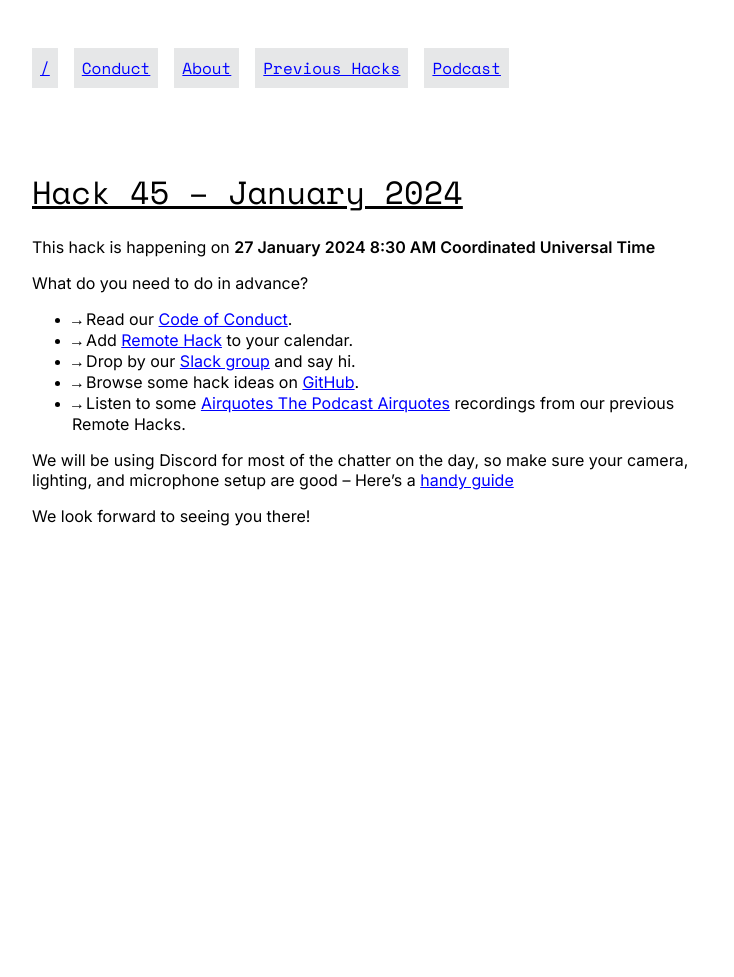
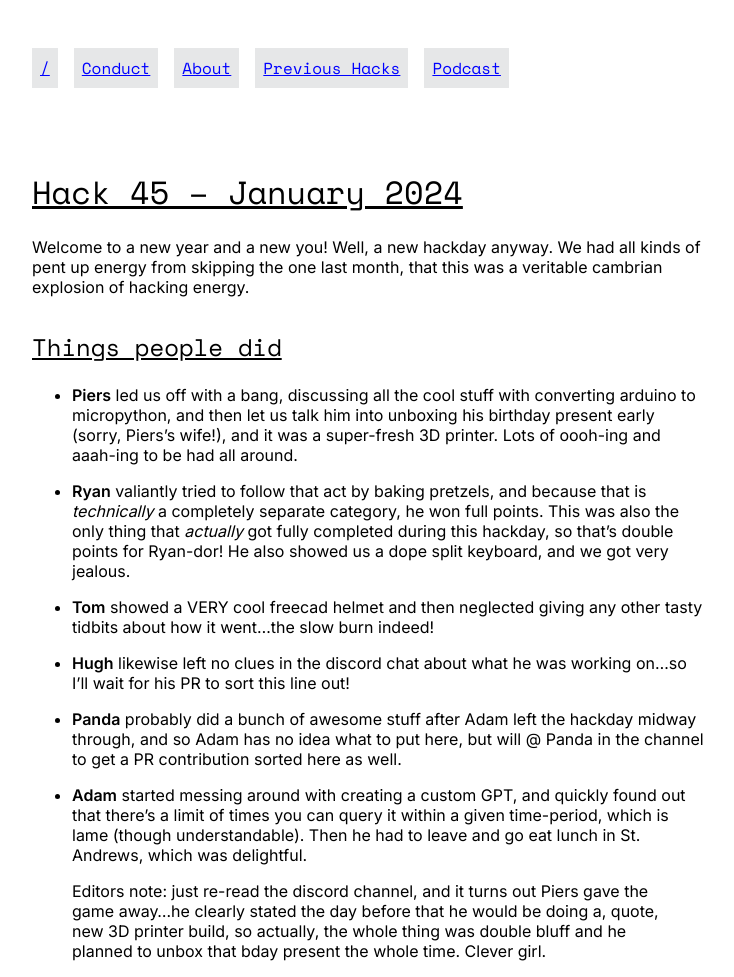
Before and after one commit to remotehack/remotehack.github.io, a Jekyll site: the page built from _hacks/45.md, in a window 1280 px wide. Shown: the whole page, without its empty margins (272-1006 px from the left). Built offline with Jekyll 4.4.1, drawn with Linux system fonts in a browser that asks for light colours; before the commit the page ends 900 px from its top, so only the background shows below that.

Commit message:
add writeup for january 2024

```diff
--- a/_hacks/45.md
+++ b/_hacks/45.md
@@ -1,5 +1,22 @@
 ---
 hack_number: 45
 date: 2024-01-27
-upcoming: true
 ---
+
+Welcome to a new year and a new you! Well, a new hackday anyway. We had all kinds of pent up energy from skipping the one last month, that this was a veritable cambrian explosion of hacking energy.
+
+## Things people did
+
+- **Piers** led us off with a bang, discussing all the cool stuff with converting arduino to micropython, and then let us talk him into unboxing his birthday present early (sorry, Piers's wife!), and it was a super-fresh 3D printer. Lots of oooh-ing and aaah-ing to be had all around.
+
+- **Ryan** valiantly tried to follow that act by baking pretzels, and because that is _technically_ a completely separate category, he won full points. This was also the only thing that _actually_ got fully completed during this hackday, so that's double points for Ryan-dor! He also showed us a dope split keyboard, and we got very jealous.
+
+- **Tom** showed a VERY cool freecad helmet and then neglected giving any other tasty tidbits about how it went...the slow burn indeed!
+
+- **Hugh** likewise left no clues in the discord chat about what he was working on...so I'll wait for his PR to sort this line out!
+
+- **Panda** probably did a bunch of awesome stuff after Adam left the hackday midway through, and so Adam has no idea what to put here, but will @ Panda in the channel to get a PR contribution sorted here as well.
+
+- **Adam** started messing around with creating a custom GPT, and quickly found out that there's a limit of times you can query it within a given time-period, which is lame (though understandable). Then he had to leave and go eat lunch in St. Andrews, which was delightful.
+
+> Editors note: just re-read the discord channel, and it turns out Piers gave the game away...he clearly stated the day before that he would be doing a, quote, new 3D printer build, so actually, the whole thing was double bluff and he planned to unbox that bday present the whole time. Clever girl.
```
